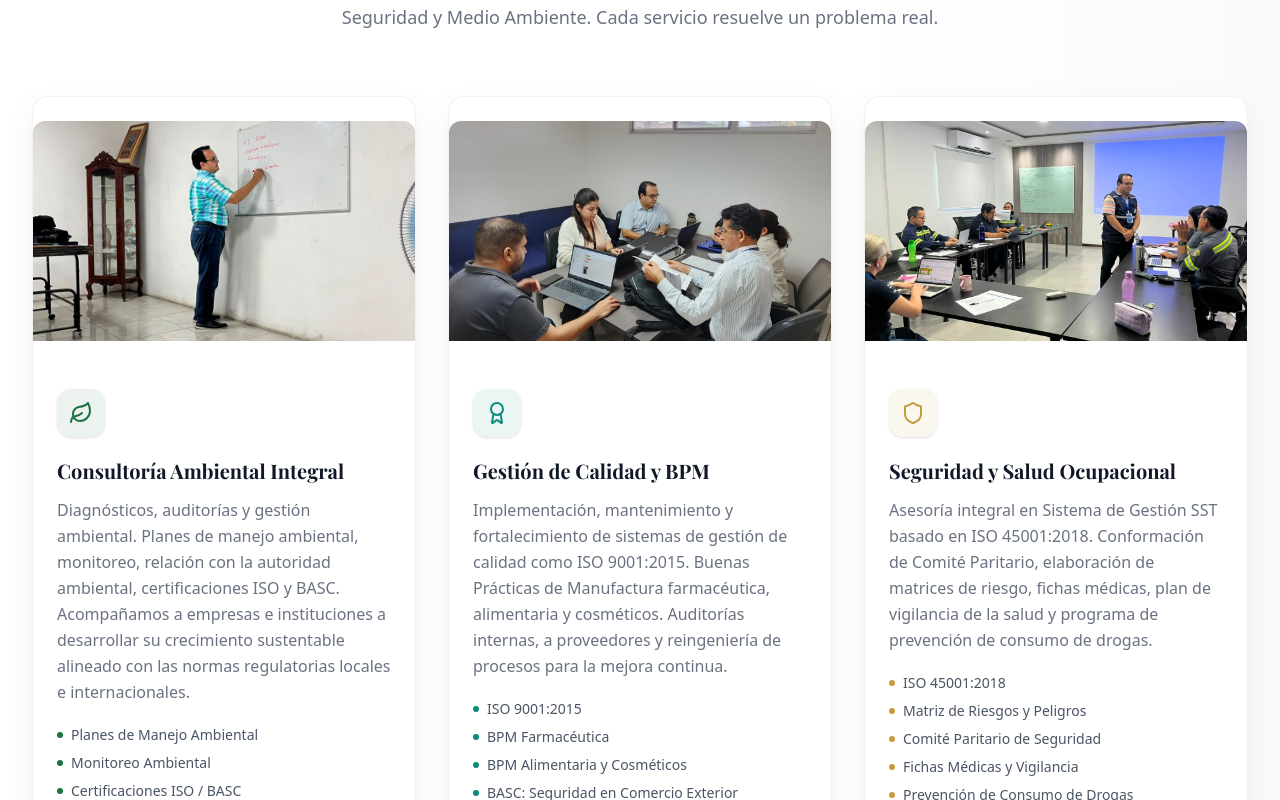
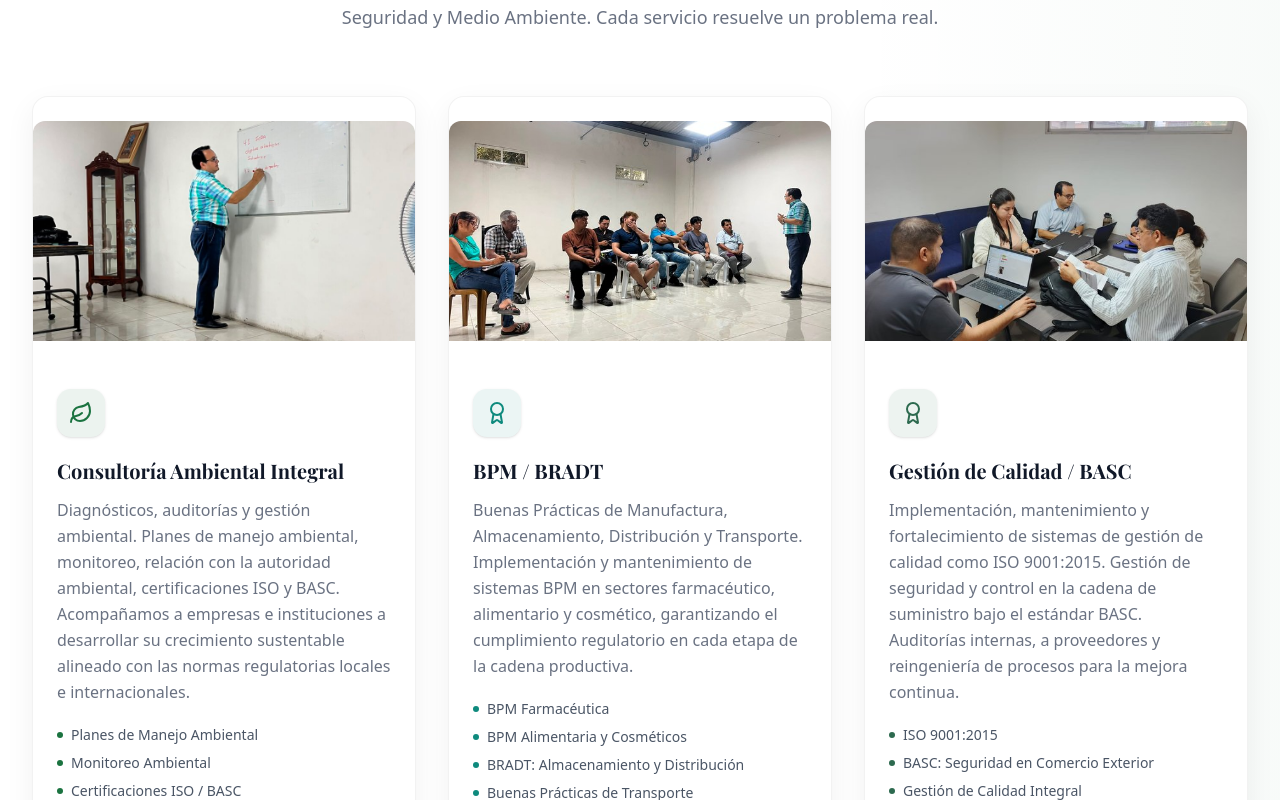
Before and after one commit to 300iamathias/ambimag, a Next.js app: page / in a window 1280 px wide. Shown: the part 1180-1980 px from the top of the page. Built offline with nearby package versions, Linux system fonts and the light colour scheme; a web font is replaced by a local one.

Commit message:
Describe photoseo other

```diff
--- a/src/components/faq-section.tsx
+++ b/src/components/faq-section.tsx
@@ -15,7 +15,7 @@ const FAQS = [
   },
   {
     question: '¿Trabajan con empresas de cualquier sector industrial?',
-    answer: 'Sí, Ambimag tiene experiencia comprobada en más de 6 sectores industriales: manufacturera, minería, construcción, agroindustria, petrolero y gobierno. Cada sector tiene particularidades regulatorias específicas, y nuestro equipo tiene el conocimiento y la experiencia para gestionar los permisos y licencias que su actividad requiere. Además, trabajamos tanto con empresas grandes como con pymes, adaptando nuestros servicios al tamaño y necesidades de cada cliente.',
+    answer: 'Sí, Ambimag tiene experiencia comprobada en más de 9 sectores industriales: manufacturera, minería, construcción, agroindustria, petrolero, gobierno, alimenticio, farmacéutico y logística. Cada sector tiene particularidades regulatorias específicas, y nuestro equipo tiene el conocimiento y la experiencia para gestionar los permisos y licencias que su actividad requiere. Además, trabajamos tanto con empresas grandes como con pymes, adaptando nuestros servicios al tamaño y necesidades de cada cliente.',
   },
   {
     question: '¿Cuál es la diferencia entre un Estudio de Impacto Ambiental y un Plan de Manejo Ambiental?',
--- a/src/components/footer.tsx
+++ b/src/components/footer.tsx
@@ -52,7 +52,12 @@ export function Footer() {
               </li>
               <li>
                 <a href="#servicios" className="text-white/70 hover:text-white text-sm transition-colors">
-                  Gestión de Calidad y BPM
+                  BPM / BRADT
+                </a>
+              </li>
+              <li>
+                <a href="#servicios" className="text-white/70 hover:text-white text-sm transition-colors">
+                  Gestión de Calidad / BASC
                 </a>
               </li>
               <li>
--- a/src/components/services-section.tsx
+++ b/src/components/services-section.tsx
@@ -17,12 +17,21 @@ const SERVICES = [
   },
   {
     icon: Award,
-    title: 'Gestión de Calidad y BPM',
+    title: 'BPM / BRADT',
+    image: '/images/service-bpm-bradt.jpg',
+    description:
+      'Buenas Prácticas de Manufactura, Almacenamiento, Distribución y Transporte. Implementación y mantenimiento de sistemas BPM en sectores farmacéutico, alimentario y cosmético, garantizando el cumplimiento regulatorio en cada etapa de la cadena productiva.',
+    features: ['BPM Farmacéutica', 'BPM Alimentaria y Cosméticos', 'BRADT: Almacenamiento y Distribución', 'Buenas Prácticas de Transporte', 'Cumplimiento Regulatorio BPM'],
+    accent: '#0E8A7D',
+  },
+  {
+    icon: Award,
+    title: 'Gestión de Calidad / BASC',
     image: '/images/service-advisory.jpg',
     description:
-      'Implementación, mantenimiento y fortalecimiento de sistemas de gestión de calidad como ISO 9001:2015. Buenas Prácticas de Manufactura farmacéutica, alimentaria y cosméticos. Auditorías internas, a proveedores y reingeniería de procesos para la mejora continua.',
-    features: ['ISO 9001:2015', 'BPM Farmacéutica', 'BPM Alimentaria y Cosméticos', 'BASC: Seguridad en Comercio Exterior', 'Auditorías y Reingeniería de Procesos'],
-    accent: '#0E8A7D',
+      'Implementación, mantenimiento y fortalecimiento de sistemas de gestión de calidad como ISO 9001:2015. Gestión de seguridad y control en la cadena de suministro bajo el estándar BASC. Auditorías internas, a proveedores y reingeniería de procesos para la mejora continua.',
+    features: ['ISO 9001:2015', 'BASC: Seguridad en Comercio Exterior', 'Gestión de Calidad Integral', 'Auditorías y Reingeniería de Procesos', 'Mejora Continua'],
+    accent: '#2D6A4F',
   },
   {
     icon: Shield,
```
Also changed, not shown: public/images/service-bpm-bradt.jpg (added).
